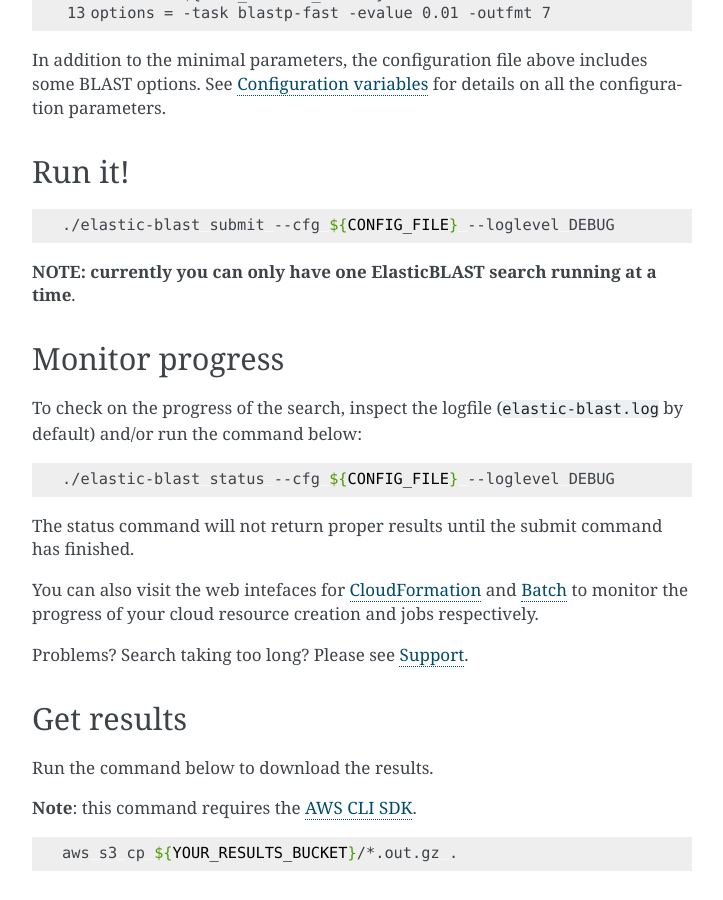
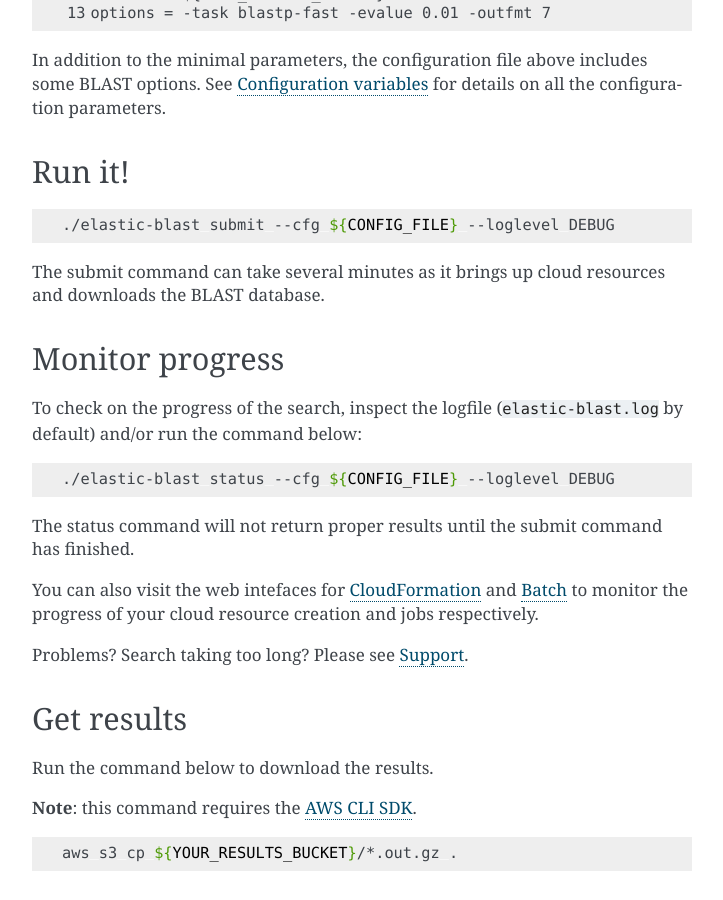
Before and after one commit to ncbi/elastic-blast-docs, a Sphinx documentation site: the page built from docs/source/quickstart-aws.rst, in a window 1280 px wide and 900 px high, scrolled down 2154 px. Shown: the whole window, without its empty margins (388-1111 px from the left). Built offline with Sphinx 7.4.7, drawn with Linux system fonts in a browser that asks for light colours.

Commit message:
Remove notice about allowing only one search at a time

```diff
--- a/docs/source/quickstart-aws.rst
+++ b/docs/source/quickstart-aws.rst
@@ -108,8 +108,7 @@ Run it!
 
     ./elastic-blast submit --cfg ${CONFIG_FILE} --loglevel DEBUG
 
-**NOTE: currently you can only have one ElasticBLAST search running at a time**.
-
+The submit command can take several minutes as it brings up cloud resources and downloads the BLAST database.
 
 Monitor progress
 ----------------
--- a/docs/source/quickstart-gcp.rst
+++ b/docs/source/quickstart-gcp.rst
@@ -86,7 +86,6 @@ Run it!
     ./elastic-blast submit --cfg ${CONFIG_FILE} --loglevel DEBUG
 
 The submit command can take several minutes as it brings up cloud resources and downloads the BLAST database.
-**NOTE: currently you can only have one ElasticBLAST search running at a time**.
 
 Monitor progress
 ----------------
```
